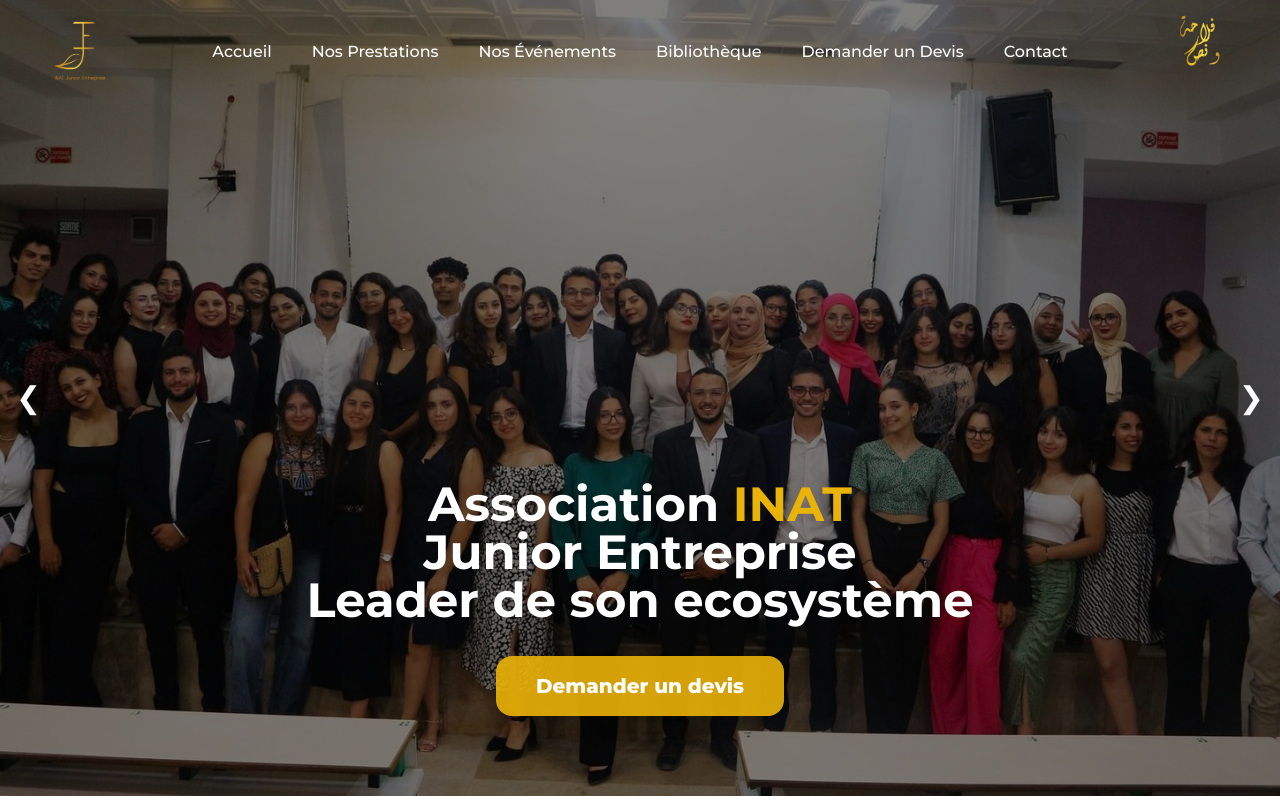
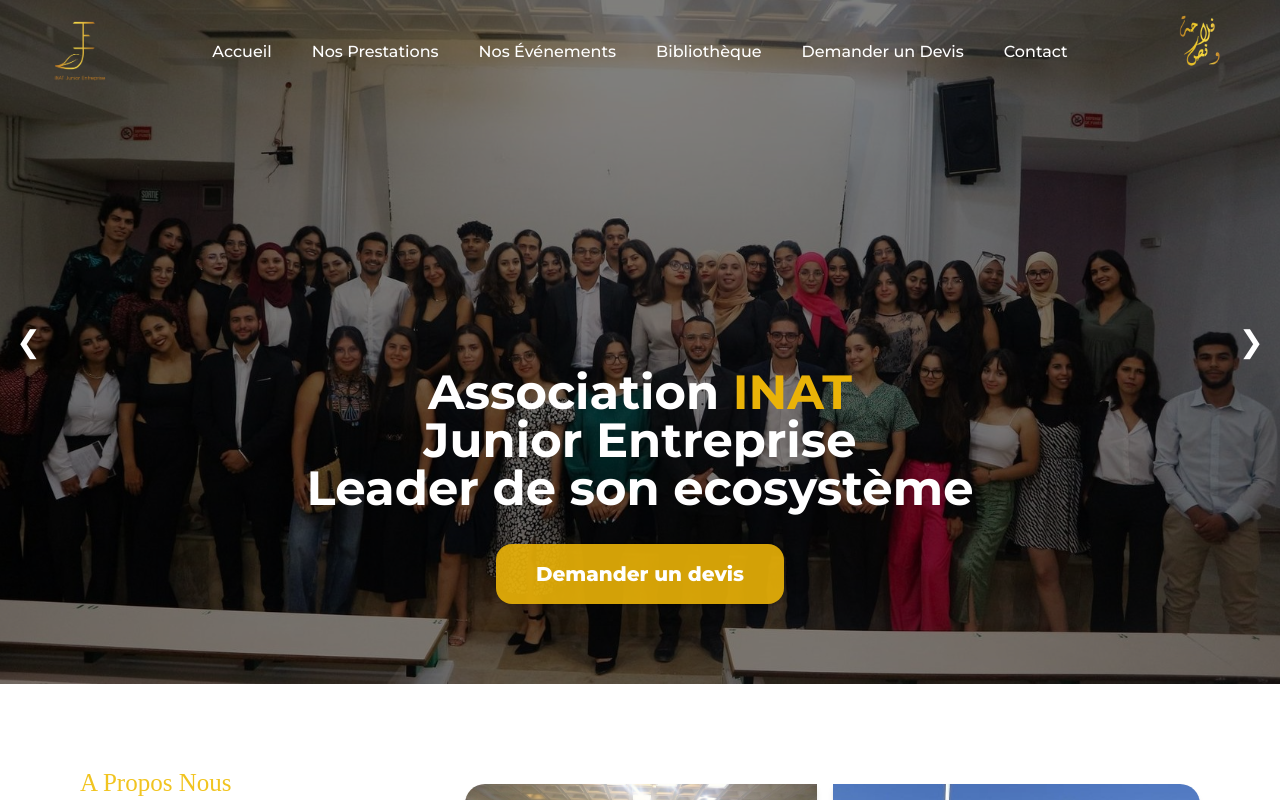
Before and after one commit to YasminaAttia01/SWInatJe, a Next.js app: page / in a window 1280 px wide. Shown: the top 800 px of the page. Built offline with nearby package versions, Linux system fonts and the light colour scheme.

Commit message:
qlq retouchess

```diff
--- a/app/components/HeroSection.js
+++ b/app/components/HeroSection.js
@@ -49,7 +49,7 @@
       </button>
       <div className="relative flex flex-col items-center justify-center w-full mt-20 lg:mt-0 px-20">
 
-      <div className="flex flex-col gap-8 z-10 mt-[25rem] mb-8">
+      <div className="flex flex-col gap-8 z-10 mt-[18rem] mb-8">
           <h1 className="text-white font-bold text-5xl lg:text-5xl text-center">
             Association <span className="text-yellow-500">INAT</span>
             <br /> Junior Entreprise
```
